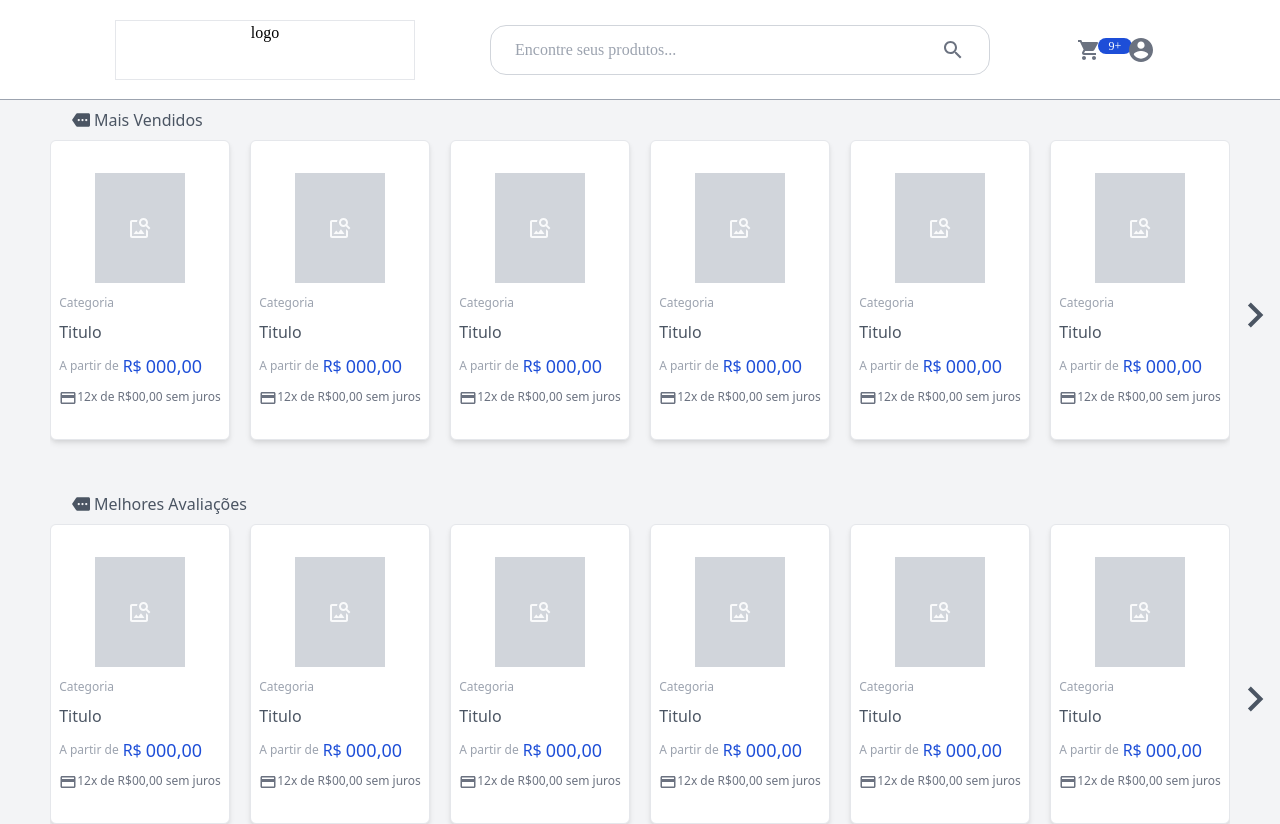
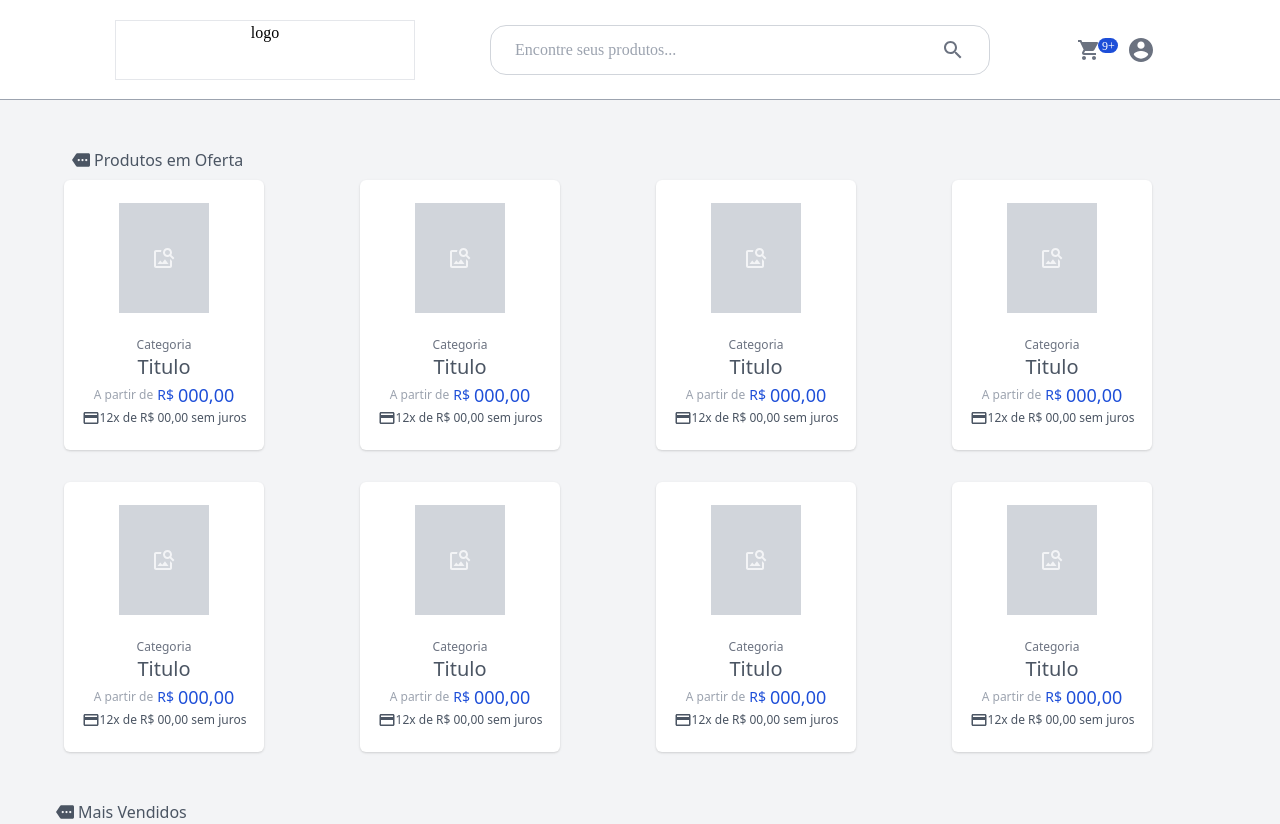
Before and after one commit to Leandro-C-Reis/store-web, a Next.js app: page / in a window 1280 px wide. Shown: the top 824 px of the page. Built offline with nearby package versions, Linux system fonts and the light colour scheme.

Commit message:
feat(Offers): Create offers component and ajusts styles

```diff
--- /dev/null
+++ b/src/components/home/offers.tsx
@@ -0,0 +1,29 @@
+import Card from './product-offer-card';
+
+import Icon from '@/public/assets/more-seller';
+
+const Offers = () => {
+
+    return (
+        <div className="w-full h-auto px-16 my-10">
+            <div className="flex items-center p-2 text-gray-600">
+                <Icon className="w-18px h-18px fill-current mr-1" />
+                <div>
+                    Produtos em Oferta
+                </div>
+            </div>
+            <div className="h-auto grid grid-cols-4 gap-8">
+                <Card />
+                <Card />
+                <Card />
+                <Card />
+                <Card />
+                <Card />
+                <Card />
+                <Card />
+            </div>
+        </div>
+    );
+}
+
+export default Offers;
--- a/src/components/home/product-card.tsx
+++ b/src/components/home/product-card.tsx
@@ -24,7 +24,7 @@ const ProductCard = ({ className = '', item }) => {
                                 000,00
                         </h3>
                     </span>
-                    <div className="text-gray-500 flex items-start text-xs">
+                    <div className="text-gray-500 flex items-center text-xs">
                         <CardIcon className="w-18px h-18px fill-current" />
                         <span>12x de R$00,00 sem juros</span>
                     </div>
--- a/src/components/home/product-list.tsx
+++ b/src/components/home/product-list.tsx
@@ -45,7 +45,7 @@ const ProductList = ({ Title, Icon, Items, Id }) => {
     return (
         <div className="w-full h-96 bg-gray-100 text-gray-600">
             <div className="flex items-center p-2 relative">
-                <Icon className="w-18px h-18px fill-current ml-16 mr-1" />
+                <Icon className="w-18px h-18px fill-current ml-12 mr-1" />
                 <div>{Title}</div>
             </div>
             <div className="flex items-center w-full overflow-hidden">
--- /dev/null
+++ b/src/components/home/product-offer-card.tsx
@@ -0,0 +1,46 @@
+import Link from 'next/link';
+
+import CreditCardIcon from '@/public/assets/card';
+import NoImage from '@/public/assets/no-image';
+
+const Card = () => {
+
+    return (
+        <Link href="/product">
+            <a className="w-200px h-270px bg-white rounded-md shadow flex flex-col items-center justify-evenly hover:shadow-lg cursor-pointer">
+                <div className="w-90px h-110px bg-gray-300 flex items-center justify-center">
+                    <NoImage className="w-24px h-24px fill-current text-gray-100" />
+                </div>
+                <div className="h-auto flex flex-col items-center justify-between text-gray-600 font-normal">
+                    <h3 className="text-xs text-gray-500">
+                        Categoria
+                </h3>
+                    <div className="text-xl">
+                        Titulo
+                </div>
+                    <div className="text-xs flex items-center">
+                        <p className="text-gray-400">
+                            A partir de
+                    </p>
+                        <h4 className="text-blue-700 text-sm px-1">
+                            R$
+                    </h4>
+                        <h3 className="text-blue-700 font-medium text-lg">
+                            000,00
+                    </h3>
+                    </div>
+                    <div className="text-xs flex items-center">
+                        <div>
+                            <CreditCardIcon className="w-18px h-18px fill-current" />
+                        </div>
+                        <p>
+                            12x de R$ 00,00 sem juros
+                    </p>
+                    </div>
+                </div>
+            </a>
+        </Link>
+    );
+}
+
+export default Card;
--- a/src/pages/home.tsx
+++ b/src/pages/home.tsx
@@ -1,5 +1,6 @@
 import Header from '@/components/header/index';
 import ProductList from '@/components/home/product-list';
+import Offers from '@/components/home/offers';
 
 import MoreSellerIcon from '@/public/assets/more-seller';
 
@@ -8,6 +9,7 @@ const Home = () => {
     return (
         <div className="bg-gray-100">
             <Header user={{ name: 'Leandro' }}/>
+            <Offers />
             <ProductList Id="1" Title="Mais Vendidos" Icon={MoreSellerIcon} Items={[]}/>
             <ProductList Id="2" Title="Melhores Avaliações" Icon={MoreSellerIcon} Items={[]}/>
             <ProductList Id="3" Title="Novos Produtos" Icon={MoreSellerIcon} Items={[]}/>
```
Also changed, not shown: src/styles/index.css.
